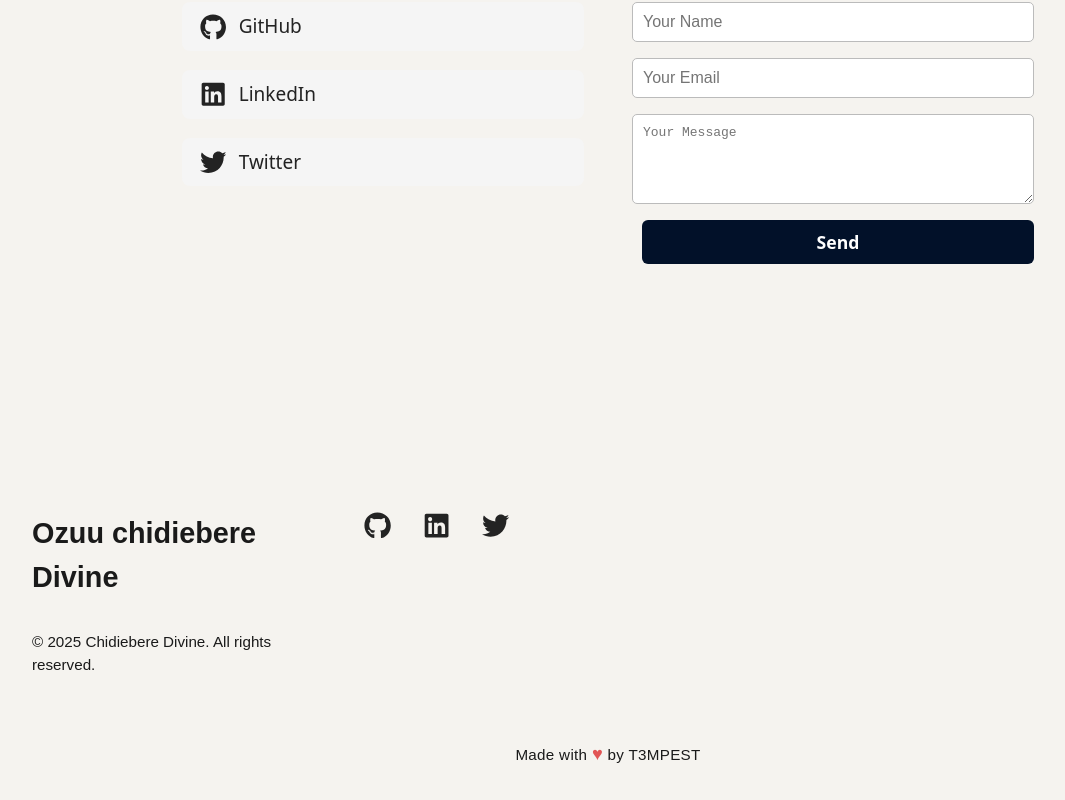
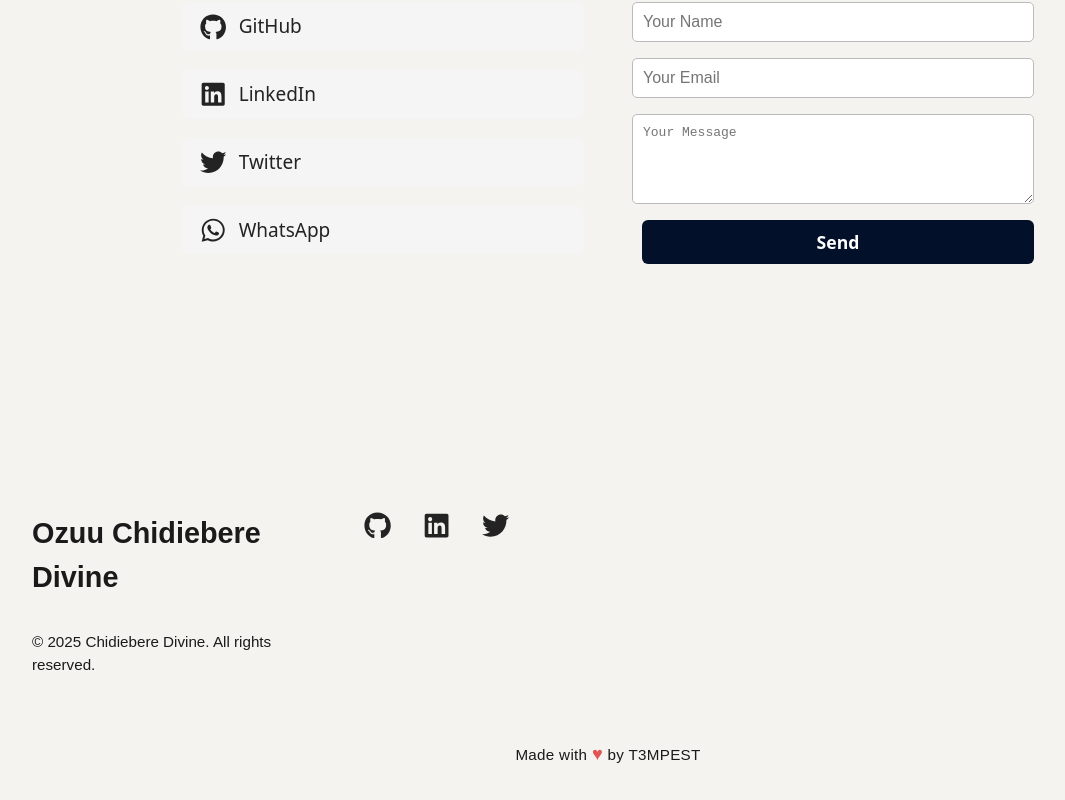
Before and after one commit to T3MPEST-21/Portfolio, a React (Vite) app in the folder frontend/: page / in a window 1280 px wide. Shown: the part 2664-3464 px from the top of the page, without its empty margins (32-1097 px from the left). Built offline with nearby package versions, Linux system fonts and the light colour scheme.

Commit message:
Updated social links

```diff
--- a/frontend/src/components/Footer/Footer.jsx
+++ b/frontend/src/components/Footer/Footer.jsx
@@ -6,7 +6,7 @@ const Footer = () => {
     <footer className="footer">
       <div className="footer-container">
         <div className="footer-left">
-          <div className="footer-logo">Ozuu chidiebere Divine</div>
+          <div className="footer-logo">Ozuu Chidiebere Divine</div>
           <div className="footer-description">
             &copy; {new Date().getFullYear()} Chidiebere Divine. All rights reserved.
           </div>
--- a/frontend/src/pages/home/Contact.jsx
+++ b/frontend/src/pages/home/Contact.jsx
@@ -1,6 +1,6 @@
 import React, { useState } from 'react';
 import { motion } from 'framer-motion';
-import { FaGithub, FaInstagram, FaLinkedin, FaTwitter } from 'react-icons/fa';
+import { FaGithub, FaWhatsapp, FaLinkedin, FaTwitter } from 'react-icons/fa';
 // QRCode import removed; using external QR code image instead
 
 const SUPPORT_EMAIL = 'mailto:your@email.com'; // Replace with your email
@@ -65,6 +65,10 @@ const Contact = () => {
                   <FaTwitter className="social-icon" />
                   <span className="social-text">Twitter</span>
                 </a>
+                <a href="https://wa.me/2347072070736?text=Hello%20Chidiebere%2C%20I%20just%20visited%20your%20portfolio%20and%20would%20love%20to%20connect" target="_blank" rel="noopener noreferrer" aria-label="WhatsApp" title="Visit my WhatsApp">
+                  <FaWhatsapp className="social-icon" />
+                  <span className="social-text">WhatsApp</span>
+                </a>
               </div>
             </motion.section>
             <motion.section className="contact-form-section" initial={{ x: 50, opacity: 0 }} animate={{ x: 0, opacity: 1 }} transition={{ duration: 0.5 }}>
```
